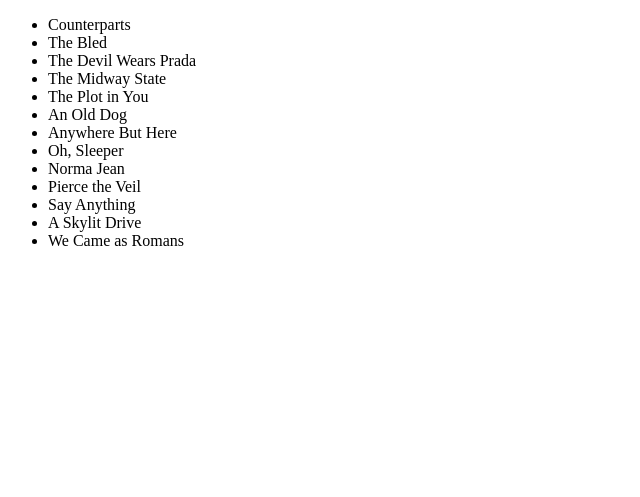
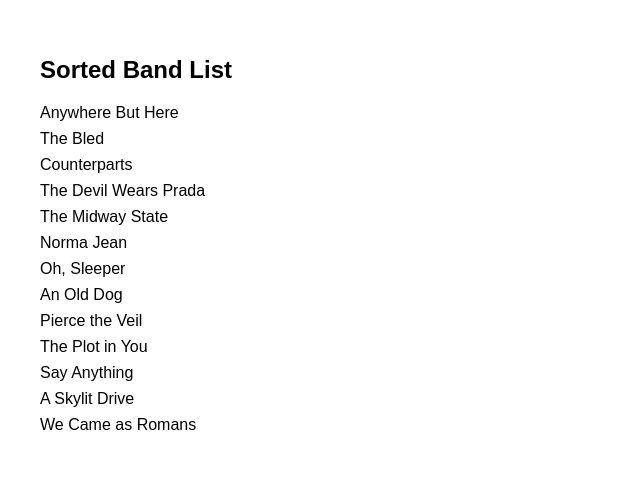
Before and after one commit to acciojob/sorting-articles-anikettikudave187, a website: page main.html in a window 1280 px wide. Shown: the whole page, without its empty margins (0-640 px from the left). Drawn offline with Linux system fonts and the light colour scheme.

Commit message:
created a submission

```diff
--- a/main.html
+++ b/main.html
@@ -1,17 +1,31 @@
 <!DOCTYPE html>
+<html lang="en">
+<head>
+  <meta charset="UTF-8">
+  <title>Sorted Band List</title>
+  <style>
+    body {
+      font-family: Arial, sans-serif;
+      padding: 2rem;
+    }
+    h1 {
+      font-size: 1.5rem;
+    }
+    ul#band {
+      list-style-type: none;
+      padding: 0;
+    }
+    ul#band li {
+      padding: 4px 0;
+    }
+  </style>
+</head>
+<body>
 
-<html>
+  <h1>Sorted Band List</h1>
+  <ul id="band"></ul>
 
-<head>
-	<link rel="stylesheet" href="styles.css">
-</head>
-
-<body>
-	<!-- the entire body must be written by student -->
-	<ul id="band"></ul>
-    <script type="text/javascript" src="./script.js">
-</script>
-
+  <!-- Link to external JavaScript -->
+  <script src="script.js"></script>
 </body>
-
 </html>
--- a/script.js
+++ b/script.js
@@ -1,20 +1,23 @@
-//your JS code here. If required.
-const bands = ['The Plot in You', 'The Devil Wears Prada', 'Pierce the Veil', 'Norma Jean', 'The Bled', 'Say Anything', 'The Midway State', 'We Came as Romans', 'Counterparts', 'Oh, Sleeper', 'A Skylit Drive', 'Anywhere But Here', 'An Old Dog'];
+const bands = [
+  'The Plot in You', 'The Devil Wears Prada', 'Pierce the Veil',
+  'Norma Jean', 'The Bled', 'Say Anything', 'The Midway State',
+  'We Came as Romans', 'Counterparts', 'Oh, Sleeper',
+  'A Skylit Drive', 'Anywhere But Here', 'An Old Dog'
+];
 
-//to replace a an the
-function stripArticle(name) {
-	return name.replace(/^[a | an| the]/i,'').trim();
+function stripArticle(bandName) {
+  return bandName.replace(/^(a |an |the )/i, '').trim();
 }
 
-const sortedBands=bands.slice().sort((a,b)=>{
-	const nameA=stripArticle(a).toLowerCase();
-	const nameB=stripArticle(b).toLowerCase();
-	return nameA.localeCompare(nameB);
+const sortedBands = bands.slice().sort((a, b) => {
+  const nameA = stripArticle(a).toLowerCase();
+  const nameB = stripArticle(b).toLowerCase();
+  return nameA.localeCompare(nameB);
 });
 
-const bandList=document.getElementById("band");
-sortedBands.forEach(band=>{
-	const li=document.createElement('li');
-	li.textContent=band;
-	bandList.appendChild(li);
+const ul = document.getElementById('band');
+sortedBands.forEach(band => {
+  const li = document.createElement('li');
+  li.textContent = band;
+  ul.appendChild(li);
 });
```
